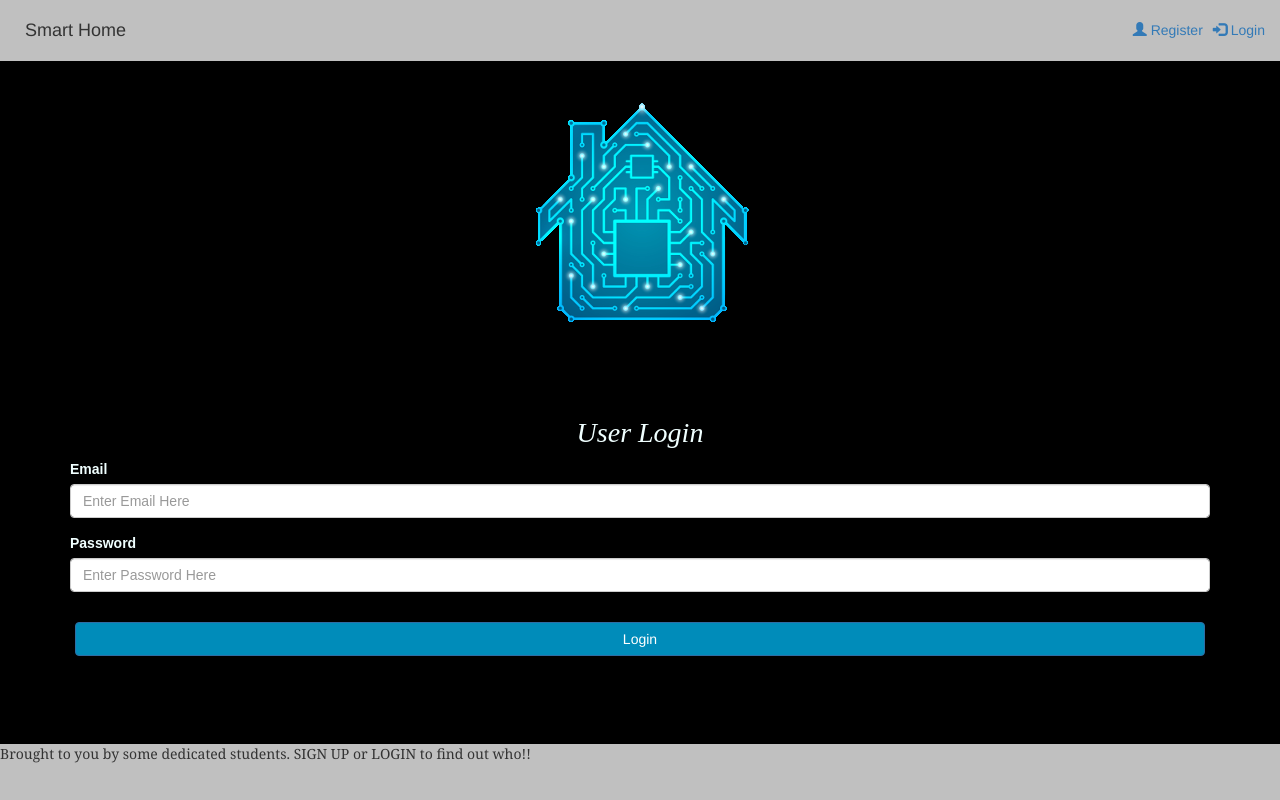
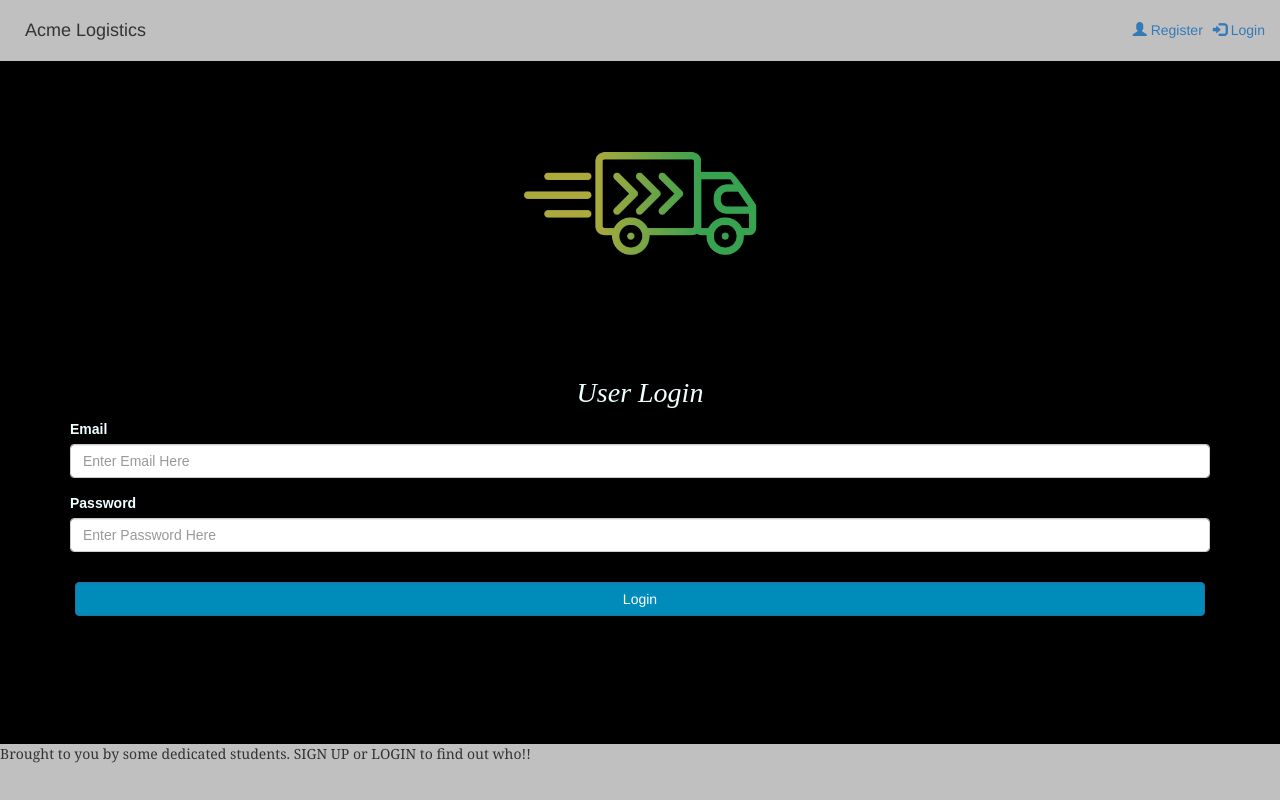
Before and after one commit to AdrianDoran/Project_Smart_Home, an Angular app in the folder web/app/: page /login in a window 1280 px wide. Built offline with nearby package versions, Linux system fonts and the light colour scheme.

Commit message:
CHANGE: Acme Logistics Application

```diff
--- a/web/app/src/app/app.component.html
+++ b/web/app/src/app/app.component.html
@@ -1,14 +1,10 @@
 <!DOCTYPE html>
-<!--
-<head>
-  <script src="background.js"></script>
-</head> -->
 
 <!-- main app container -->
 <app-navbar></app-navbar>
 <body>
   <div class="jumbotron" ng-cloak>
-    <img class="img-responsive" src="assets/img/Smart Home Logo.png">
+    <img class="img-responsive" src="assets/img/Truck Icon.png">
     <div class="container">
       <div layout="row" layout-sm="column">
         <router-outlet></router-outlet>
--- a/web/app/src/app/navbar/navbar.component.html
+++ b/web/app/src/app/navbar/navbar.component.html
@@ -8,7 +8,7 @@
             <span class="sr-only">Toggle navigation</span>
             <span class="navbar-toggler-icon"><i class="fa fa-th-large"></i></span>
             </button>
-            <a class="navbar-brand">Smart Home</a>
+            <a class="navbar-brand">Acme Logistics</a>
         </div>
         <div class="collapse navbar-collapse" uib-collapse="isNavCollapsed" >
             <ul class="nav navbar-nav navbar-left">
--- a/web/app/src/index.html
+++ b/web/app/src/index.html
@@ -3,7 +3,7 @@
 
 <head>
   <meta charset="utf-8">
-  <title>Smart Home</title>
+  <title>Acme Logistics</title>
   <base href="/">
 
   <meta name="viewport" content="width=device-width, initial-scale=1">
--- a/web/app/src/styles.css
+++ b/web/app/src/styles.css
@@ -134,6 +134,8 @@ img.img-responsive {
     display: block;
     margin-left: auto;
     margin-right: auto;
+    width: 25%;
+    height: 25%;
     opacity: 1;
     transition: opacity .5s ease-in-out;
     -moz-transition: opacity .5s ease-in-out;
```
Also changed, not shown: web/app/src/assets/img/Truck Icon.png (added).
